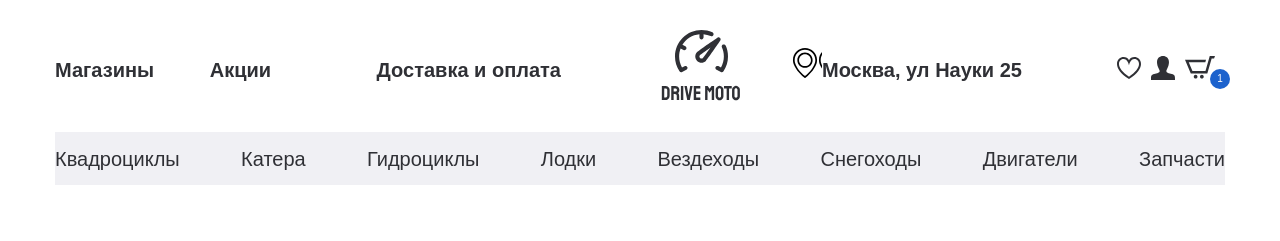
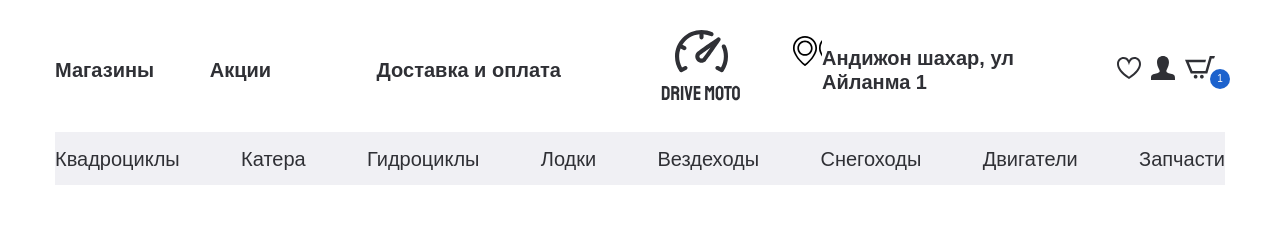
Before and after one commit to Tokhiriy/Onlineshopping, a plain HTML site: page index.html in a window 1280 px wide. Shown: the top 241 px of the page. Drawn offline with nearby package versions, Linux system fonts and the light colour scheme.

Commit message:
Update index.html
changed adress

```diff
--- a/index.html
+++ b/index.html
@@ -32,7 +32,7 @@
 
                     <div class="header_box">
                         <p class="header_adress">
-                            Москва, ул Науки 25
+                           Андижон шахар, ул Айланма 1
                         </p>
 
                         <ul class="user-list">
```
